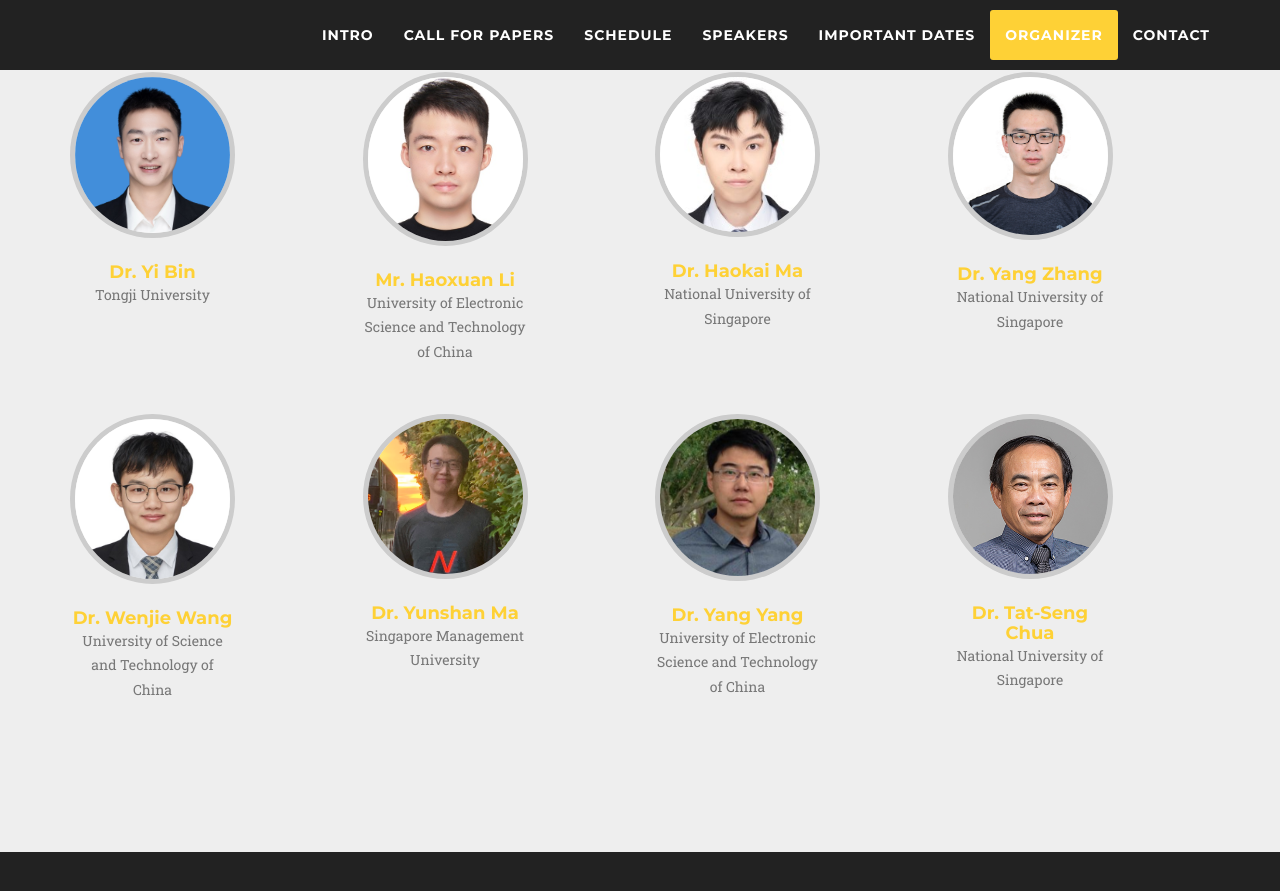
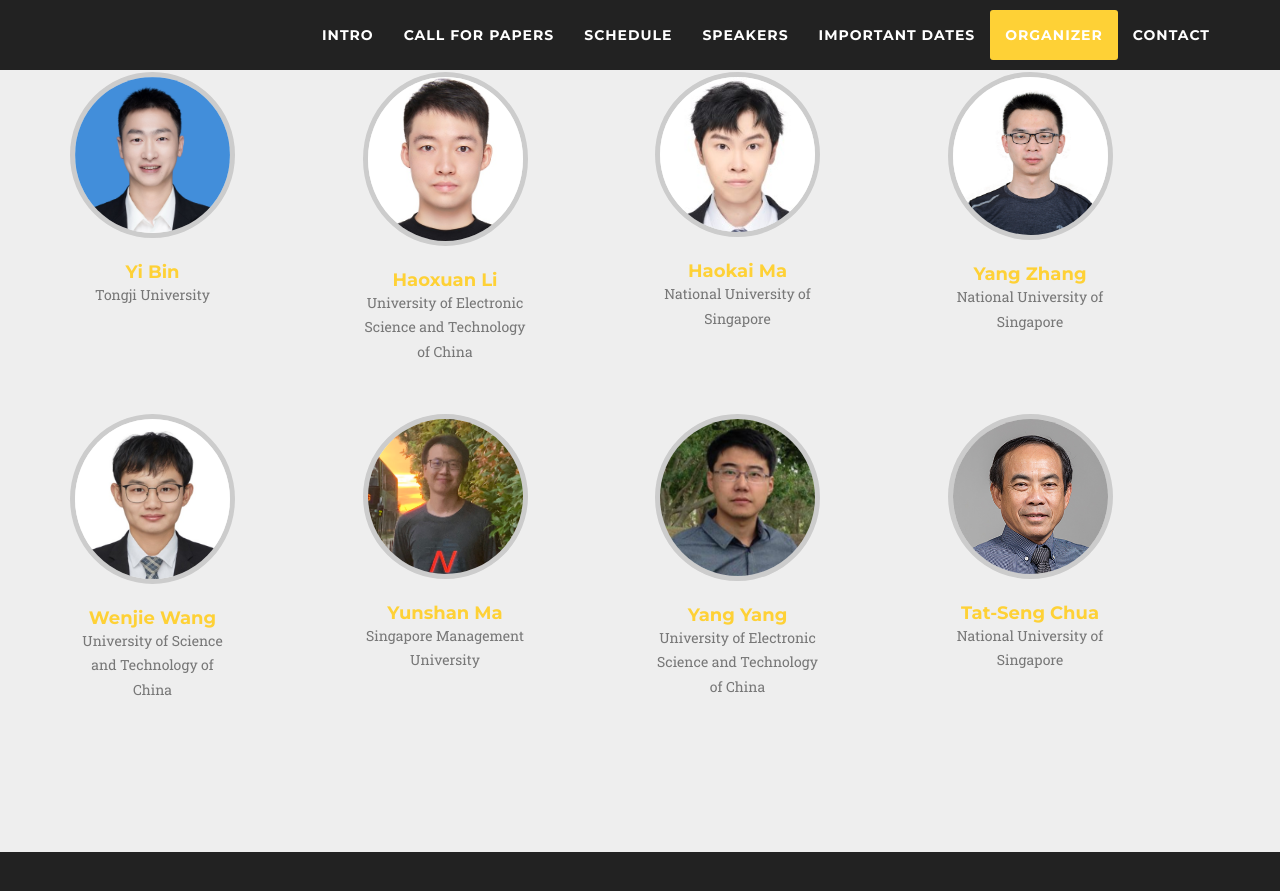
Before and after one commit to mmgensr-cikm25/mmgensr-cikm25.github.io, a Jekyll site: the page built from index.md, in a window 1280 px wide and 900 px high, scrolled down 3461 px. Shown: the top 891 px of the window. Built offline with Jekyll 4.4.1, drawn with Linux system fonts in a browser that asks for light colours; nearby versions of some CDN libraries; some web fonts are replaced.

```diff
--- a/_includes/organizer.html
+++ b/_includes/organizer.html
@@ -13,7 +13,7 @@
                 <div class="col-sm-2">
     <div class="team-member">
         <img src="assets/img/pic-yibin.jpg" class="img-responsive img-circle" alt="" width="600" height="600">
-        <h4><a href="https://cs.tongji.edu.cn/info/1061/3376.htm">Dr. Yi Bin</a></h4>
+        <h4><a href="https://cs.tongji.edu.cn/info/1061/3376.htm">Yi Bin</a></h4>
         <p class="text-muted">Tongji University</p>
     </div>
 </div>
@@ -25,7 +25,7 @@
             <div class="col-sm-2">
     <div class="team-member">
         <img src="assets/img/pic-haoxuan.jpg" class="img-responsive img-circle" alt="" width="600" height="600">
-        <h4><a href="https://mmgensr-cikm25.github.io/">Mr. Haoxuan Li</a></h4>
+        <h4><a href="https://mmgensr-cikm25.github.io/">Haoxuan Li</a></h4>
         <p class="text-muted">University of Electronic Science and Technology of China</p>
     </div>
 </div>
@@ -37,7 +37,7 @@
                 <div class="col-sm-2">
     <div class="team-member">
         <img src="assets/img/pic-haokaima.jpeg" class="img-responsive img-circle" alt="" width="600" height="600">
-        <h4><a href="https://hulkima.github.io/">Dr. Haokai Ma</a></h4>
+        <h4><a href="https://hulkima.github.io/">Haokai Ma</a></h4>
         <p class="text-muted">National University of Singapore</p>
     </div>
 </div>
@@ -49,7 +49,7 @@
             <div class="col-sm-2">
     <div class="team-member">
         <img src="assets/img/zhangyang.jpg" class="img-responsive img-circle" alt="" width="600" height="600">
-        <h4><a href="https://zyang1580.github.io/">Dr. Yang Zhang</a></h4>
+        <h4><a href="https://zyang1580.github.io/">Yang Zhang</a></h4>
         <p class="text-muted">National University of Singapore</p>
     </div>
 </div>
@@ -64,7 +64,7 @@
                 <div class="col-sm-2">
     <div class="team-member">
         <img src="assets/img/pic-wenjiewang.jpg" class="img-responsive img-circle" alt="" width="600" height="600">
-        <h4><a href="https://wenjiewwj.github.io/">Dr. Wenjie Wang</a></h4>
+        <h4><a href="https://wenjiewwj.github.io/">Wenjie Wang</a></h4>
         <p class="text-muted">University of Science and Technology of China</p>
     </div>
 </div>
@@ -76,7 +76,7 @@
             <div class="col-sm-2">
     <div class="team-member">
         <img src="assets/img/pic-yunshanma.png" class="img-responsive img-circle" alt="" width="600" height="600">
-        <h4><a href="https://mysbupt.github.io/">Dr. Yunshan Ma</a></h4>
+        <h4><a href="https://mysbupt.github.io/">Yunshan Ma</a></h4>
         <p class="text-muted">Singapore Management University</p>
     </div>
 </div>
@@ -88,7 +88,7 @@
                 <div class="col-sm-2">
     <div class="team-member">
         <img src="assets/img/pic-yangyang.png" class="img-responsive img-circle" alt="" width="600" height="600">
-        <h4><a href="https://faculty.uestc.edu.cn/yangyang/zh_CN/index.htm">Dr. Yang Yang</a></h4>
+        <h4><a href="https://faculty.uestc.edu.cn/yangyang/zh_CN/index.htm">Yang Yang</a></h4>
         <p class="text-muted">University of Electronic Science and Technology of China</p>
     </div>
 </div>
@@ -100,7 +100,7 @@
             <div class="col-sm-2">
     <div class="team-member">
         <img src="assets/img/pic-chua.jpg" class="img-responsive img-circle" alt="" width="600" height="600">
-        <h4><a href="https://www.chuatatseng.com/">Dr. Tat-Seng Chua</a></h4>
+        <h4><a href="https://www.chuatatseng.com/">Tat-Seng Chua</a></h4>
         <p class="text-muted">National University of Singapore</p>
     </div>
 </div>
```
